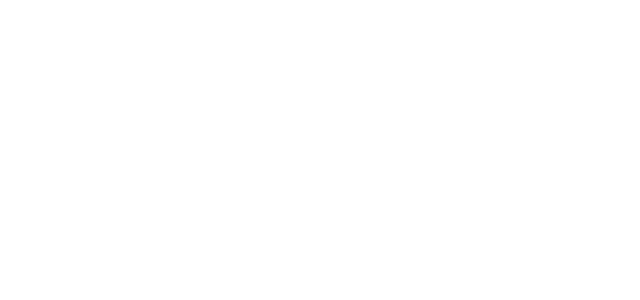
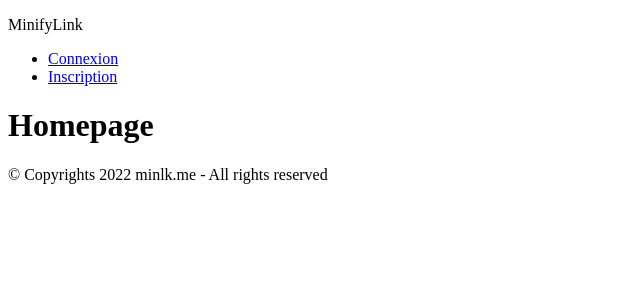
Before and after one commit to LuckyFox31/minifylink, a React (Vite) app: page / in a window 1280 px wide. Shown: the top 300 px of the page, without its empty margins (0-640 px from the left). Built offline with nearby package versions, Linux system fonts and the light colour scheme.

Commit message:
:sparkles: 1 - Navigation & Layout init

```diff
--- a/package.json
+++ b/package.json
@@ -12,7 +12,8 @@
     "dotenv": "^16.0.3",
     "firebase": "^9.14.0",
     "react": "^18.2.0",
-    "react-dom": "^18.2.0"
+    "react-dom": "^18.2.0",
+    "react-router-dom": "^6.4.3"
   },
   "devDependencies": {
     "@types/react": "^18.0.24",
--- a/src/App.jsx
+++ b/src/App.jsx
@@ -1,7 +1,11 @@
+import {createBrowserRouter, RouterProvider} from "react-router-dom"
+import {Navigation} from "./Navigation/Navigation.jsx";
+
+
 export default function App() {
+  const router = createBrowserRouter(Navigation);
+
   return (
-    <div className="App">
-
-    </div>
+      <RouterProvider router={router} />
   )
 }
--- /dev/null
+++ b/src/Layouts/Footer.jsx
@@ -0,0 +1,7 @@
+export default function Footer(){
+	return (
+		<footer>
+			<p>&copy; Copyrights 2022 minlk.me - All rights reserved</p>
+		</footer>
+	)
+}
--- /dev/null
+++ b/src/Layouts/Header.jsx
@@ -0,0 +1,11 @@
+export default function Header(){
+	return (
+		<header>
+			<p>MinifyLink</p>
+			<ul>
+				<li><a href="#">Connexion</a></li>
+				<li><a href="#">Inscription</a></li>
+			</ul>
+		</header>
+	)
+}
--- /dev/null
+++ b/src/Layouts/Template.jsx
@@ -0,0 +1,18 @@
+// Layouts
+import Header from "./Header";
+import Footer from "./Footer";
+
+// Components
+import { Outlet } from "react-router-dom";
+
+export default function Template(){
+	return (
+		<>
+			<Header />
+			<main>
+				<Outlet />
+			</main>
+			<Footer />
+		</>
+	)
+}
--- /dev/null
+++ b/src/Navigation/Navigation.jsx
@@ -0,0 +1,18 @@
+// Layout
+import Template from "../Layouts/Template.jsx";
+
+// Pages
+import Homepage from "../Pages/Homepage";
+
+export const Navigation = [
+	{
+		path: "/",
+		element: <Template />,
+		children: [
+			{
+				index: true,
+				element: <Homepage />
+			}
+		]
+	}
+]
--- /dev/null
+++ b/src/Pages/Homepage.jsx
@@ -0,0 +1,5 @@
+export default function Homepage(){
+	return (
+		<h1>Homepage</h1>
+	)
+}
```
Also changed, not shown: 1 other file (tests, documents, lock files or other folders).
